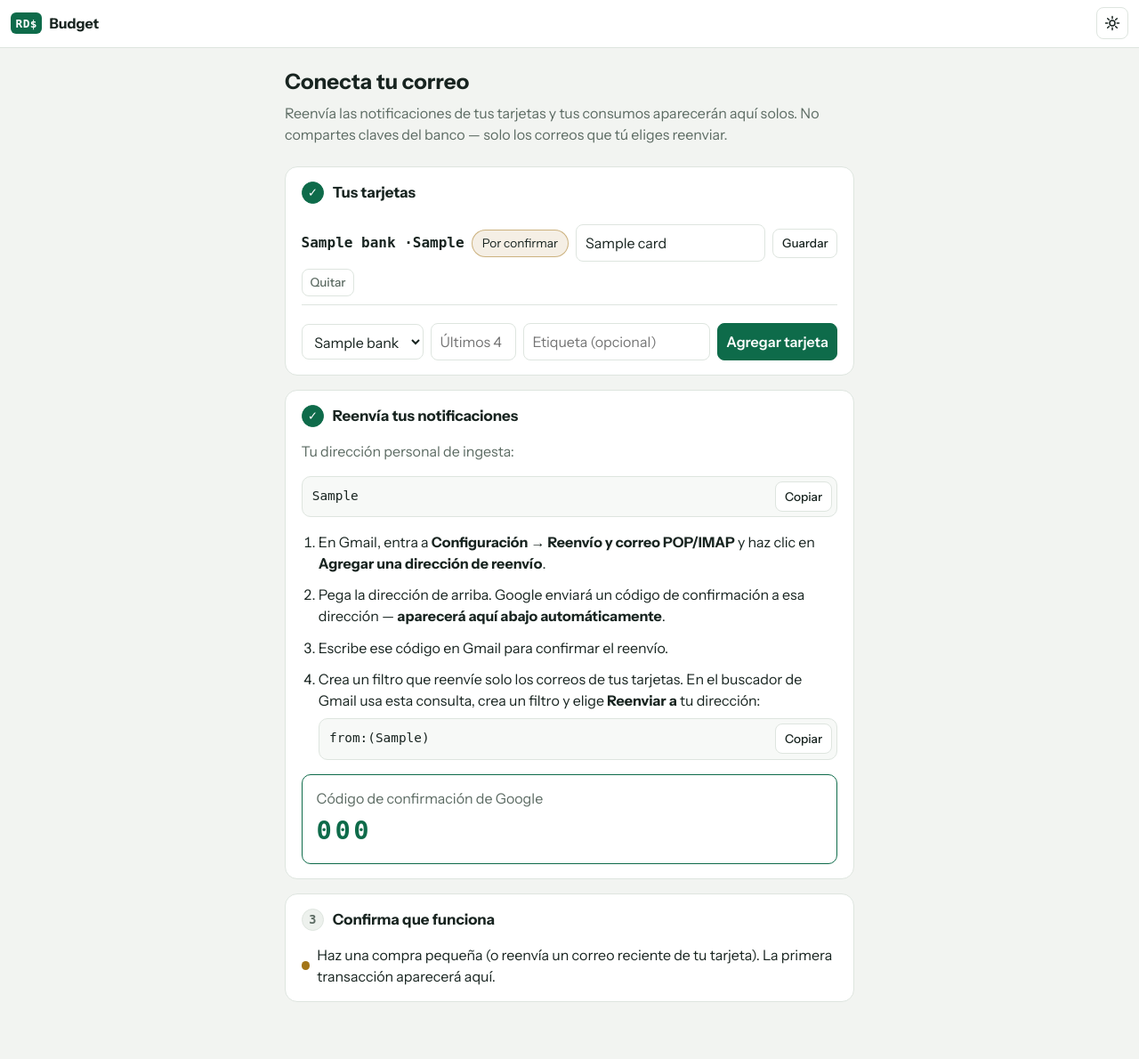
After one commit to JASP0307/BUDGET-TRACKER, a FastAPI app: template web/app/templates/setup.html in a window 1280 px wide. The commit adds this page. Shown: the whole page at 89% size. Run offline with FastAPI, Linux system fonts and the light colour scheme; the template is opened without the code that fills it: most values are stand-ins (such as "Sample title", 1, 10 or a date in 2020); some web fonts are replaced.

Commit message:
Phase 2: onboarding wizard (connect email)
- /setup page: register cards, show personal inbound address with Gmail
  forwarding instructions + copy-paste filter, surface Google's confirmation
  code live, and confirm the round-trip on first transaction
- /setup/status JSON endpoint polled by the page (no htmx dependency; small
  vanilla fetch loop) to reveal the code and first txn without reload
- Card management: add (upserts auto-created needs_review cards), relabel,
  remove (deactivates cards that own transactions instead of deleting)
- Dashboard CTA + clickable review pill route new users into setup
- Numbered step markers flip to a check as each step completes
- All mutations scoped by user.id; test proves cross-user isolation

Co-Authored-By: Claude Opus 4.8 <noreply@anthropic.com>

```diff
--- a/web/app/main.py
+++ b/web/app/main.py
@@ -14,7 +14,7 @@ from starlette.middleware.sessions import SessionMiddleware
 from .auth.deps import NotAuthenticated
 from .auth.router import router as auth_router
 from .db import Base, get_engine, get_sessionmaker
-from .routers import dashboard, webhook
+from .routers import dashboard, setup, webhook
 from .services.seed import bootstrap
 from .settings import get_settings
 
@@ -42,6 +42,7 @@ def create_app() -> FastAPI:
 
     app.include_router(webhook.router)
     app.include_router(auth_router)
+    app.include_router(setup.router)
     app.include_router(dashboard.router)
     return app
 
--- a/web/app/templates/base.html
+++ b/web/app/templates/base.html
@@ -163,6 +163,18 @@
   }
 
   /* ---- misc ---- */
+  .cta {
+    display: flex; align-items: center; justify-content: space-between;
+    gap: 1rem; flex-wrap: wrap;
+    border-color: color-mix(in srgb, var(--brand) 40%, var(--line));
+    background: color-mix(in srgb, var(--brand) 6%, var(--card));
+  }
+  .cta-btn {
+    flex: none; text-decoration: none; background: var(--brand);
+    color: var(--btn-ink); font-weight: 600; padding: .55rem .9rem;
+    border-radius: 8px;
+  }
+  a.pill { text-decoration: none; }
   .pills { display: flex; flex-wrap: wrap; gap: .5rem; }
   .pill {
     border: 1px solid color-mix(in srgb, var(--warn) 45%, transparent);
@@ -208,6 +220,88 @@
   }
   @media (max-width: 560px) { .user-menu .who { display: none; } }
 
+  /* ---- setup wizard ---- */
+  .setup { max-width: 640px; margin: 0 auto; }
+  .setup > h1 { font-size: 1.5rem; margin: .25rem 0 .3rem; }
+  .setup > .lede { margin: 0 0 1.5rem; color: var(--muted); }
+  .step-head { display: flex; align-items: center; gap: .6rem; margin-bottom: .9rem; }
+  .step-head h2 { font-size: 1.05rem; margin: 0; }
+  .step-n {
+    flex: none; width: 1.6rem; height: 1.6rem; border-radius: 50%;
+    display: grid; place-items: center; font-family: var(--font-mono);
+    font-size: .85rem; font-weight: 700;
+    color: var(--muted); background: color-mix(in srgb, var(--line) 55%, transparent);
+    border: 1px solid var(--line);
+  }
+  .step-n.done {
+    color: var(--btn-ink); background: var(--brand); border-color: var(--brand);
+  }
+  .step-n.done::after { content: "✓"; }
+  .step-n.done { font-size: 0; }
+  .step-n.done::after { font-size: .95rem; }
+
+  .card-list { list-style: none; margin: 0 0 1rem; padding: 0; }
+  .card-row {
+    display: flex; align-items: center; gap: .5rem; flex-wrap: wrap;
+    padding: .55rem 0; border-bottom: 1px solid var(--line);
+  }
+  .card-label-form {
+    display: flex; align-items: center; gap: .5rem; flex-wrap: wrap;
+    flex: 1 1 auto; min-width: 0;
+  }
+  .card-id { font-weight: 600; white-space: nowrap; }
+  .card-label-form input { flex: 1 1 8rem; min-width: 0; }
+  .add-card { padding-top: .25rem; }
+  .add-card input[name="last4"] { width: 6rem; flex: none; }
+  .add-card input[name="label"] { flex: 1 1 8rem; min-width: 0; }
+  .small-btn {
+    background: none; border: 1px solid var(--line); color: var(--ink);
+    font-weight: 500; padding: .35rem .6rem; font-size: .85rem;
+  }
+  .small-btn:hover { border-color: var(--brand); color: var(--brand); }
+
+  .copybar {
+    display: flex; align-items: center; gap: .5rem; margin: .5rem 0;
+    border: 1px solid var(--line); border-radius: 10px; padding: .35rem .35rem .35rem .7rem;
+    background: color-mix(in srgb, var(--line) 25%, transparent);
+  }
+  .copybar code {
+    flex: 1 1 auto; background: none; padding: 0; font-size: .9rem;
+    overflow-x: auto; white-space: nowrap;
+  }
+  .copybar .small-btn { flex: none; background: var(--card); }
+
+  ol.steps { margin: 1rem 0 0; padding-left: 1.2rem; }
+  ol.steps li { margin-bottom: .7rem; }
+
+  .code-box {
+    margin-top: 1rem; padding: .9rem 1rem; border-radius: 10px;
+    border: 1px dashed var(--line); display: flex; flex-direction: column; gap: .2rem;
+  }
+  .code-box.shown { border-style: solid; border-color: var(--brand); }
+  .code-box #code-value:empty { display: none; }
+  .code-box #code-value {
+    font-size: 1.8rem; font-weight: 700; letter-spacing: .12em;
+    color: var(--brand);
+  }
+
+  .status-line { display: flex; align-items: center; gap: .5rem; margin: 0; }
+  .status-line.hidden, .hidden { display: none; }
+  .status-line.ok { color: var(--good); }
+  .status-line .check {
+    display: grid; place-items: center; width: 1.3rem; height: 1.3rem;
+    border-radius: 50%; background: var(--good); color: var(--btn-ink);
+    font-size: .8rem; font-weight: 700;
+  }
+  .status-line .dot {
+    width: .6rem; height: .6rem; border-radius: 50%; flex: none;
+    background: var(--warn);
+  }
+  @media (prefers-reduced-motion: no-preference) {
+    .status-line .dot { animation: pulse 1.6s ease-in-out infinite; }
+  }
+  @keyframes pulse { 50% { opacity: .3; } }
+
   @media (prefers-reduced-motion: no-preference) {
     .cat .fill { transition: width .4s ease; }
     nav a, button, .theme-toggle { transition: color .15s ease, border-color .15s ease; }
@@ -222,6 +316,7 @@
     <a href="/" {% if request.url.path == "/" %}aria-current="page"{% endif %}>Inicio</a>
     <a href="/budgets" {% if request.url.path == "/budgets" %}aria-current="page"{% endif %}>Presupuesto</a>
     <a href="/rules" {% if request.url.path == "/rules" %}aria-current="page"{% endif %}>Reglas</a>
+    <a href="/setup" {% if request.url.path == "/setup" %}aria-current="page"{% endif %}>Conectar</a>
   </nav>
   {% endif %}
   <div class="user-menu">
--- /dev/null
+++ b/web/app/templates/setup.html
@@ -0,0 +1,155 @@
+{% extends "base.html" %}
+{% block title %}Conectar correo — Budget Tracker{% endblock %}
+{% block content %}
+<div class="setup">
+  <h1>Conecta tu correo</h1>
+  <p class="lede">Reenvía las notificaciones de tus tarjetas y tus consumos
+  aparecerán aquí solos. No compartes claves del banco — solo los correos que
+  tú eliges reenviar.</p>
+
+  {# ---- Step 1: cards ---- #}
+  <section class="card step">
+    <div class="step-head">
+      <span class="step-n {{ 'done' if cards }}">1</span>
+      <h2>Tus tarjetas</h2>
+    </div>
+    {% if cards %}
+    <ul class="card-list">
+      {% for c in cards %}
+      <li class="card-row">
+        <form class="card-label-form" method="post" action="/cards/{{ c.id }}/label">
+          <span class="card-id num">{{ c.bank|capitalize }} ·{{ c.last4 }}</span>
+          {% if c.needs_review %}<span class="pill">Por confirmar</span>{% endif %}
+          <input name="label" value="{{ c.label or '' }}" placeholder="Etiqueta (opcional)"
+                 aria-label="Etiqueta de la tarjeta {{ c.last4 }}">
+          <button class="small-btn" type="submit">Guardar</button>
+        </form>
+        <form class="inline" method="post" action="/cards/{{ c.id }}/delete">
+          <button class="quiet" type="submit"
+                  aria-label="Quitar tarjeta {{ c.last4 }}">Quitar</button>
+        </form>
+      </li>
+      {% endfor %}
+    </ul>
+    {% else %}
+    <p class="muted">Aún no registras tarjetas. Agrega las que quieres seguir.</p>
+    {% endif %}
+
+    <form class="add-card field-row" method="post" action="/cards">
+      <select name="bank" aria-label="Banco">
+        {% for value, name in banks %}<option value="{{ value }}">{{ name }}</option>{% endfor %}
+      </select>
+      <input name="last4" inputmode="numeric" pattern="\d{4}" maxlength="4"
+             placeholder="Últimos 4" aria-label="Últimos 4 dígitos" required>
+      <input name="label" placeholder="Etiqueta (opcional)" aria-label="Etiqueta">
+      <button type="submit">Agregar tarjeta</button>
+    </form>
+  </section>
+
+  {# ---- Step 2: forwarding ---- #}
+  <section class="card step">
+    <div class="step-head">
+      <span class="step-n {{ 'done' if confirmation_code }}">2</span>
+      <h2>Reenvía tus notificaciones</h2>
+    </div>
+    {% if inbound_addr %}
+    <p class="muted" style="margin-top:0">Tu dirección personal de ingesta:</p>
+    <div class="copybar">
+      <code id="inbound">{{ inbound_addr }}</code>
+      <button class="small-btn" type="button"
+              onclick="copyText('inbound', this)">Copiar</button>
+    </div>
+
+    <ol class="steps">
+      <li>En Gmail, entra a <strong>Configuración → Reenvío y correo POP/IMAP</strong>
+        y haz clic en <strong>Agregar una dirección de reenvío</strong>.</li>
+      <li>Pega la dirección de arriba. Google enviará un código de confirmación a
+        esa dirección — <strong>aparecerá aquí abajo automáticamente</strong>.</li>
+      <li>Escribe ese código en Gmail para confirmar el reenvío.</li>
+      <li>Crea un filtro que reenvíe solo los correos de tus tarjetas. En el buscador
+        de Gmail usa esta consulta, crea un filtro y elige
+        <strong>Reenviar a</strong> tu dirección:
+        <div class="copybar">
+          <code id="filter">from:({{ bank_domains }})</code>
+          <button class="small-btn" type="button"
+                  onclick="copyText('filter', this)">Copiar</button>
+        </div>
+      </li>
+    </ol>
+
+    <div id="code-box" class="code-box {{ 'shown' if confirmation_code }}">
+      <span class="muted">Código de confirmación de Google</span>
+      <strong id="code-value" class="num">{{ confirmation_code or '' }}</strong>
+      <span id="code-wait" class="status-line {{ 'hidden' if confirmation_code }}">
+        <span class="dot"></span> Esperando el código…
+      </span>
+    </div>
+    {% else %}
+    <p class="muted">No se pudo generar tu dirección de ingesta. Recarga la página
+      o contacta soporte.</p>
+    {% endif %}
+  </section>
+
+  {# ---- Step 3: round-trip ---- #}
+  <section class="card step">
+    <div class="step-head">
+      <span class="step-n {{ 'done' if tx_count }}">3</span>
+      <h2>Confirma que funciona</h2>
+    </div>
+    <div id="roundtrip">
+      {% if tx_count %}
+      <p class="status-line ok"><span class="check">✓</span>
+        ¡Listo! Ya recibimos transacciones de tus tarjetas.
+        <a href="/">Ver mi presupuesto</a></p>
+      {% else %}
+      <p class="status-line"><span class="dot"></span>
+        Haz una compra pequeña (o reenvía un correo reciente de tu tarjeta).
+        La primera transacción aparecerá aquí.</p>
+      {% endif %}
+    </div>
+  </section>
+</div>
+
+<script>
+  function copyText(id, btn) {
+    var text = document.getElementById(id).textContent.trim();
+    navigator.clipboard.writeText(text).then(function () {
+      var old = btn.textContent;
+      btn.textContent = "Copiado";
+      setTimeout(function () { btn.textContent = old; }, 1500);
+    });
+  }
+
+  (function () {
+    var haveCode = {{ 'true' if confirmation_code else 'false' }};
+    var haveTxn = {{ 'true' if tx_count else 'false' }};
+    if (haveCode && haveTxn) return;  // nothing left to watch
+
+    function showCode(code) {
+      document.getElementById("code-value").textContent = code;
+      document.getElementById("code-box").classList.add("shown");
+      document.getElementById("code-wait").classList.add("hidden");
+      document.querySelectorAll('.step-n')[1].classList.add("done");
+    }
+    function showTxn() {
+      document.getElementById("roundtrip").innerHTML =
+        '<p class="status-line ok"><span class="check">✓</span> ' +
+        '¡Listo! Ya recibimos transacciones de tus tarjetas. ' +
+        '<a href="/">Ver mi presupuesto</a></p>';
+      document.querySelectorAll('.step-n')[2].classList.add("done");
+    }
+
+    async function poll() {
+      try {
+        var r = await fetch("/setup/status", {headers: {"Accept": "application/json"}});
+        if (!r.ok) return;
+        var s = await r.json();
+        if (!haveCode && s.confirmation_code) { haveCode = true; showCode(s.confirmation_code); }
+        if (!haveTxn && s.tx_count > 0) { haveTxn = true; showTxn(); }
+        if (haveCode && haveTxn) clearInterval(timer);
+      } catch (e) { /* transient — keep polling */ }
+    }
+    var timer = setInterval(poll, 4000);
+  })();
+</script>
+{% endblock %}
```
Also changed, not shown: web/app/routers/setup.py (added, +137 -0 lines), web/app/templates/dashboard.html (+12 -1 lines), web/tests/test_setup.py (added, +113 -0 lines).
